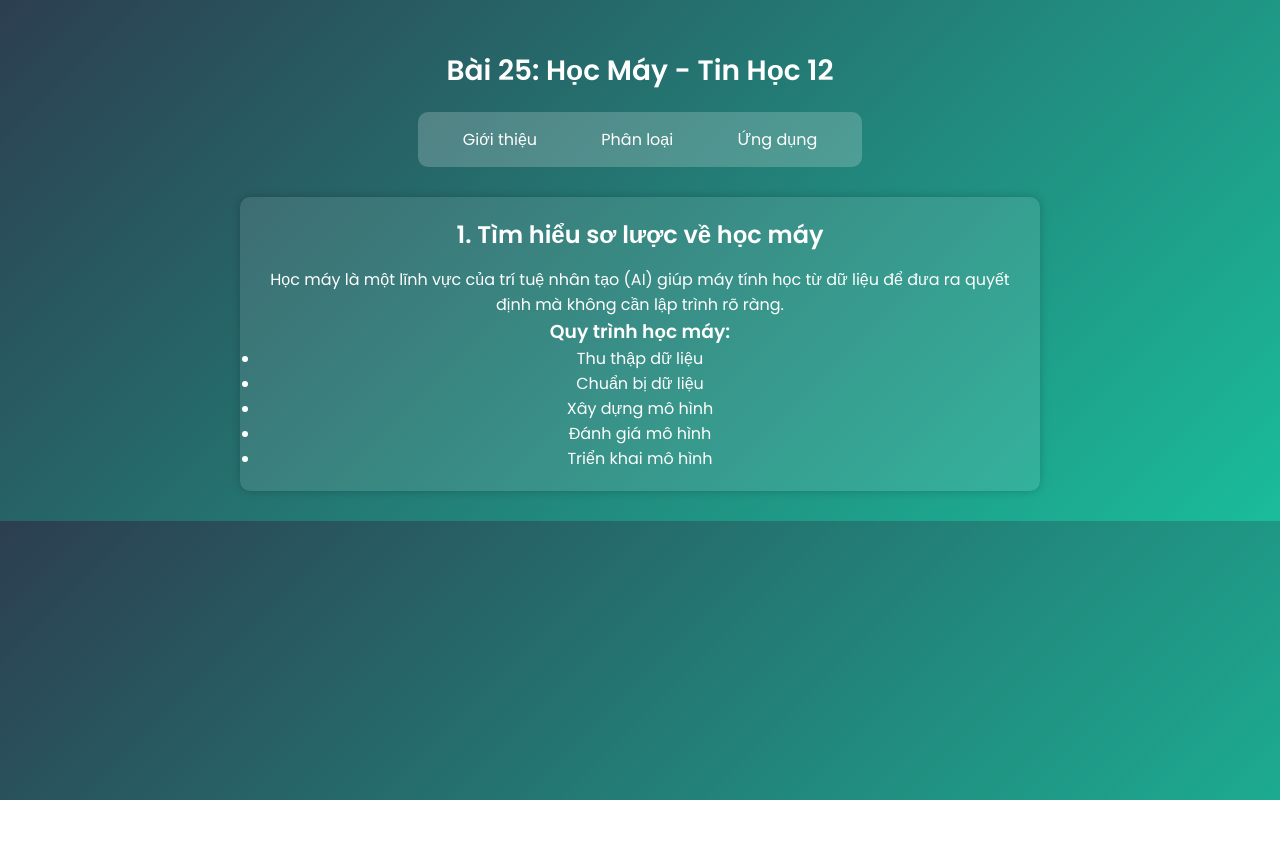
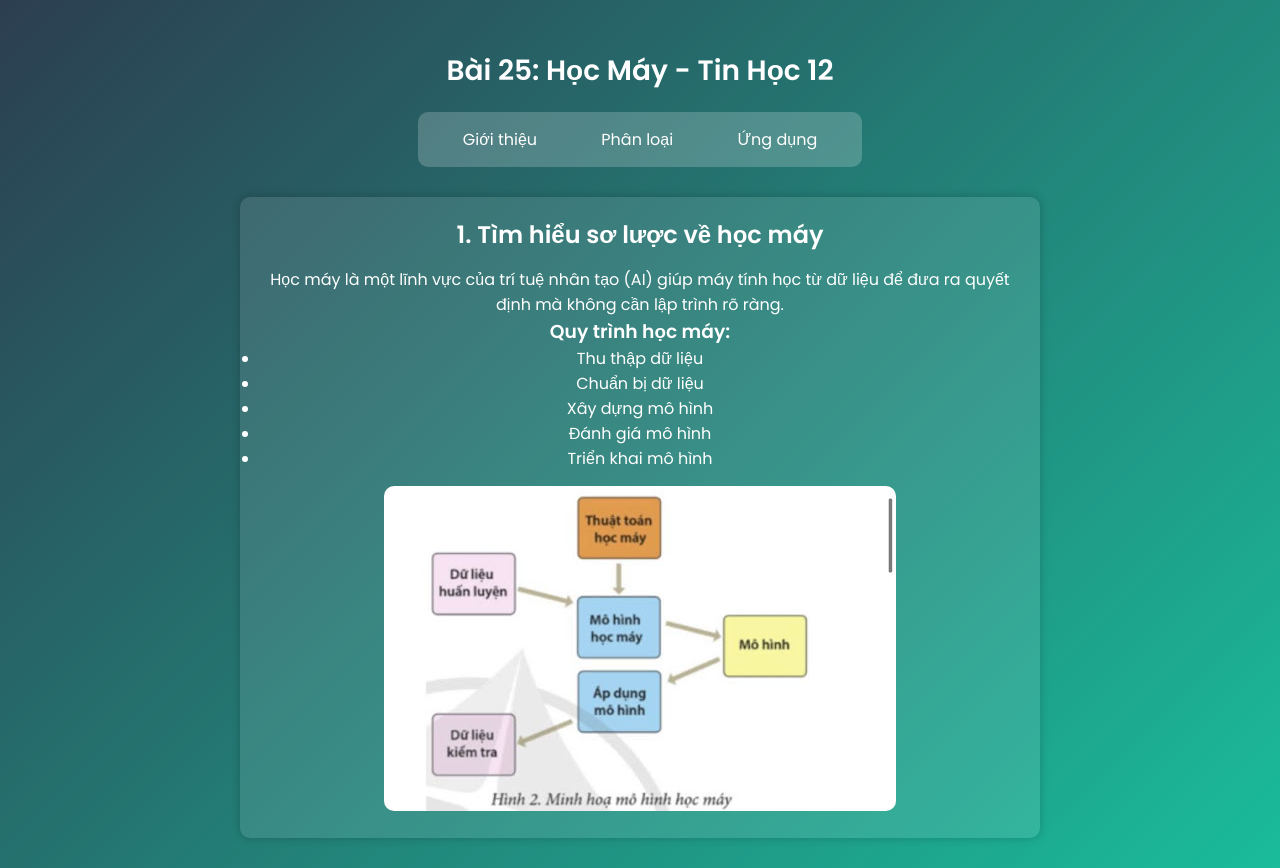
Before and after one commit to Famzakh/To1, a plain HTML site: page index.html in a window 1280 px wide. Before the commit the page ends 800 px from the top, so only its background shows below. Drawn offline with nearby package versions, Linux system fonts and the light colour scheme.

Commit message:
Update index.html

```diff
--- a/index.html
+++ b/index.html
@@ -59,6 +59,12 @@
         .active {
             display: block;
         }
+        img {
+            max-width: 100%;
+            height: auto;
+            margin-top: 15px;
+            border-radius: 10px;
+        }
         @keyframes fadeIn {
             from { opacity: 0; }
             to { opacity: 1; }
@@ -96,6 +102,7 @@
                 <li>Đánh giá mô hình</li>
                 <li>Triển khai mô hình</li>
             </ul>
+            <img src="unnamed.jpg" alt="Học máy">
         </div>
 
         <div id="section2" class="content">
@@ -105,6 +112,8 @@
                 <li><b>Học có giám sát:</b> Sử dụng dữ liệu có nhãn để huấn luyện mô hình.</li>
                 <li><b>Học không giám sát:</b> Xử lý dữ liệu không có nhãn để tìm ra cấu trúc ẩn.</li>
             </ul>
+            <img src="sec2.jpg" alt="giamsat1">
+            <img src="sec22.jpg" alt="giamsat2">
         </div>
 
         <div id="section3" class="content">
@@ -116,6 +125,8 @@
                 <li>Nhận dạng tiếng nói và chữ viết</li>
                 <li>Dịch tự động</li>
             </ul>
+            <img src="sec31.jpg" alt="gia1">
+            <img src="sec32.jpg" alt="gia2">
         </div>
     </div>
 </body>
```
